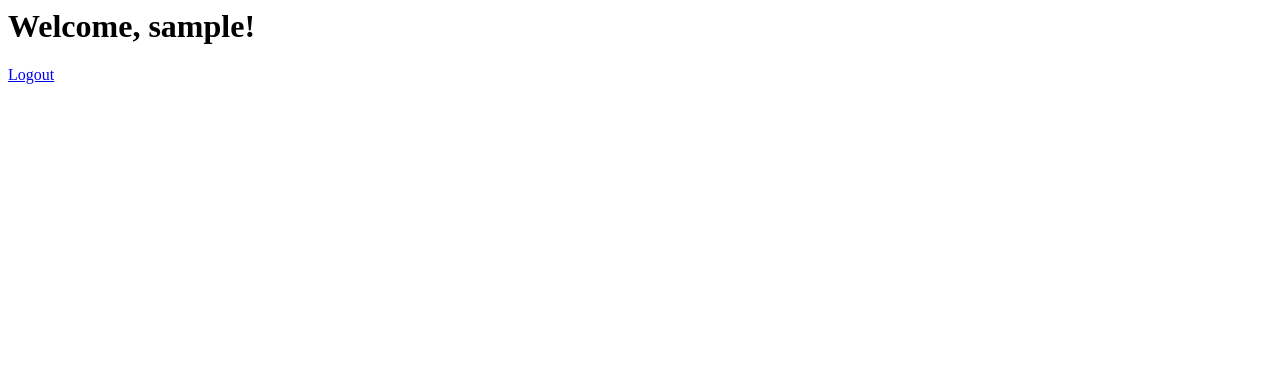
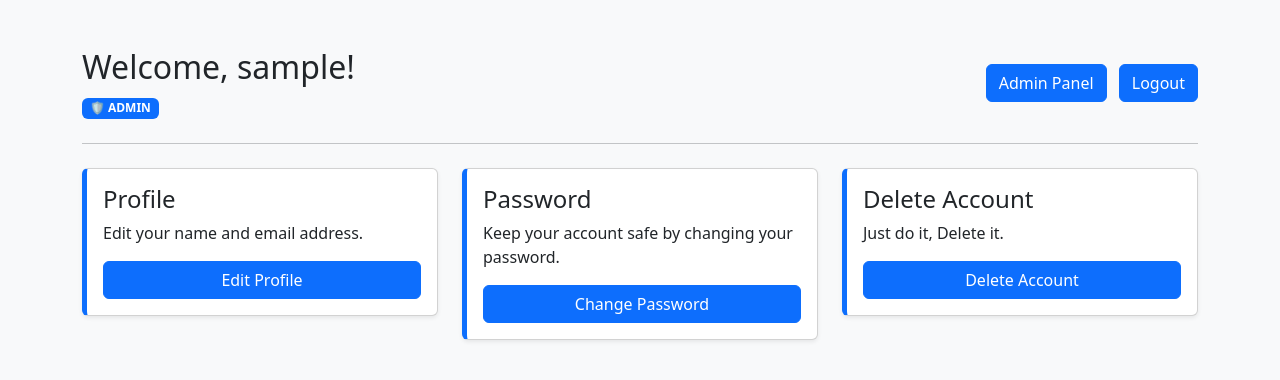
Before and after one commit to 202512069-afk/user_account_management_system, a PHP site: page /dashboard.php in a window 1280 px wide. Shown: the top 380 px of the page. Run offline with PHP 8.4, Linux system fonts and the light colour scheme; the visitor is signed in with stand-in values (Sample User, id 1).

Commit message:
Enhance user dashboard with admin features and styles

```diff
--- a/dashboard.php
+++ b/dashboard.php
@@ -1,11 +1,84 @@
 <?php
 session_start();
-
-if(!isset($_SESSION['user'])){
+if (!isset($_SESSION['user_id'])) {
     header("Location: login.php");
+    exit();
 }
 ?>
 
-<h1>Welcome, <?php echo $_SESSION['user']; ?>!</h1>
+<!DOCTYPE html>
+<html>
+<head>
+    <title>User Dashboard</title>
+    <link rel="stylesheet" href="style.css">
+    <link rel="stylesheet" href="https://cdn.jsdelivr.net/npm/bootstrap@5.3.0/dist/css/bootstrap.min.css">
+    <style>
+        /* Blue Theme */
+        .blue-theme .card { border-left: 5px solid #0d6efd; }
+        .blue-theme .btn-primary { background-color: #0d6efd; border-color: #0d6efd; }
+        .blue-theme .btn-primary:hover { background-color: #0b5ed7; border-color: #0a58ca; }
+        .blue-theme .admin-badge { background-color: #0d6efd !important; color: white; }
+        .blue-theme .admin-panel { background-color: #0d6efd !important; border-color: #0d6efd !important; }
+        .blue-theme .admin-panel:hover { background-color: #0b5ed7 !important; }
+    </style>
+</head>
+<body class="bg-light blue-theme">
+    <div class="container mt-5">
+        <div class="d-flex justify-content-between align-items-center mb-4">
+            <div>
+                <h2>Welcome, <?php echo $_SESSION['username']; ?>!</h2>
+                <?php if (isset($_SESSION['role']) && $_SESSION['role'] === 'admin'): ?>
+                    <span class="badge admin-badge">🛡️ ADMIN</span>
+                <?php endif; ?>
+            </div>
+            <div>
+                <?php if (isset($_SESSION['role']) && $_SESSION['role'] === 'admin'): ?>
+                    <a href="admin_view.php" class="btn btn-primary admin-panel me-2">Admin Panel</a>
+                <?php endif; ?>
+                <a href="logout.php" class="btn btn-primary">Logout</a>
+            </div>
+        </div>
+        <hr>
+        <div class="row mt-4">
+            <div class="col-md-4">
+                <div class="card p-3 shadow-sm blue-theme">
+                    <h4>Profile</h4>
+                    <p>Edit your name and email address.</p>
+                    <a href="profile.php" class="btn btn-primary w-100">Edit Profile</a>
+                </div>
+            </div>
+            <div class="col-md-4">
+                <div class="card p-3 shadow-sm blue-theme">
+                    <h4>Password</h4>
+                    <p>Keep your account safe by changing your password.</p>
+                    <a href="change_password.php" class="btn btn-primary w-100">Change Password</a>
+                </div>
+            </div>
+            <div class="col-md-4">
+                <div class="card p-3 shadow-sm blue-theme">
+                    <h4>Delete Account</h4>
+                    <p>Just do it, Delete it.</p>
+                    <a href="delete_account.php" class="btn btn-primary w-100"
+                       onclick="return confirm('⚠️ PERMANENT DELETION!\n\nAre you sure you want to delete your account?\nThis action cannot be undone.');">
+                        Delete Account
+                    </a>
+                </div>
+            </div>
+        </div>
+    </div>
 
-<a href="logout.php">Logout</a>
+    <script>
+    // Extra confirmation for admins (kept blue theme)
+    <?php if (isset($_SESSION['role']) && $_SESSION['role'] === 'admin'): ?>
+    document.querySelector('.btn-outline-primary[onclick*="delete"]').onclick = function(e) {
+        e.preventDefault();
+        if (confirm('🚨 ADMIN ACCOUNT ALERT!\n\nYou are an admin. This will:\n• Remove admin privileges\n• Delete all data permanently\n• Cannot be recovered\n\nType CONFIRM to continue:')) {
+            if (prompt('Type CONFIRM to delete your admin account:') === 'CONFIRM') {
+                window.location.href = 'delete_account.php';
+            }
+        }
+    };
+    <?php endif; ?>
+    </script>
+</body>
+</html>
```
